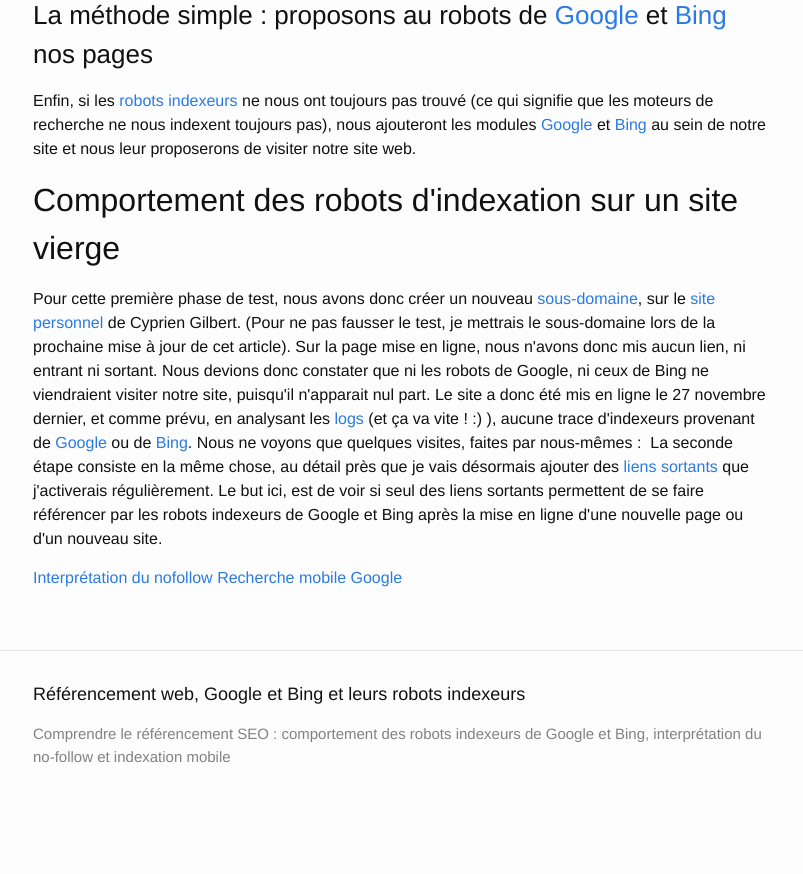
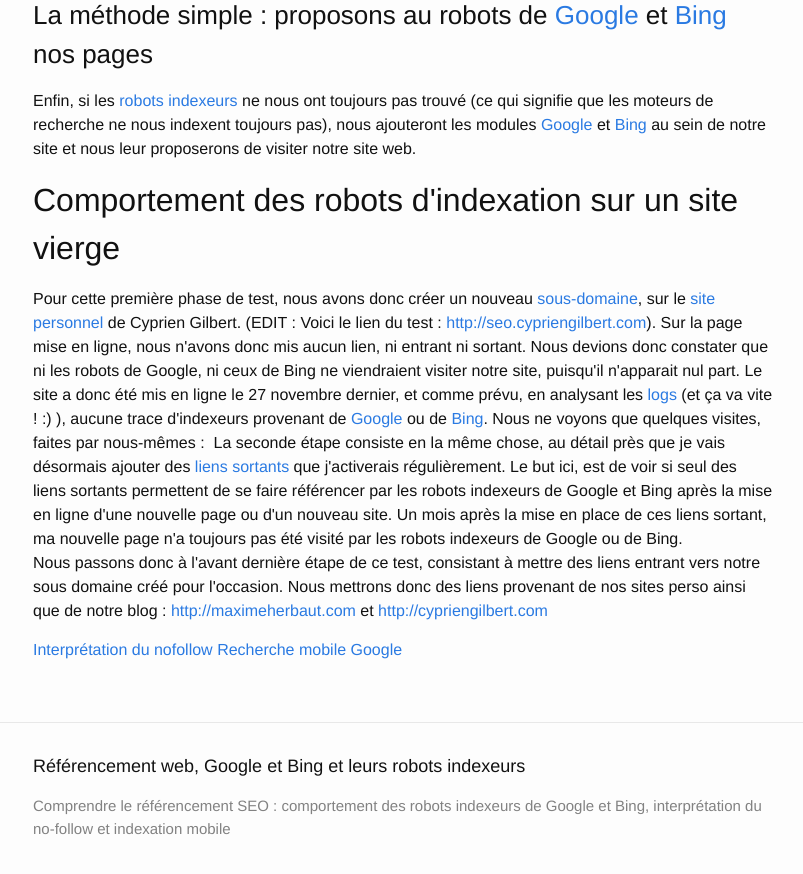
Before and after one commit to pierloui/pierloui.github.io, a Jekyll site: the page built from _posts/2015-10-30-comportement-robot-indexeur-google-bing.html, in a window 1280 px wide and 900 px high, scrolled down 1590 px. Shown: the top 874 px of the window, without its empty margins (237-1040 px from the left). Built offline with Jekyll 4.4.1, drawn with Linux system fonts in a browser that asks for light colours; nearby versions of some CDN libraries; before the commit the page ends 2418 px from its top, so only the background shows below that.

Commit message:
Update 2015-10-30-comportement-robot-indexeur-google-bing.html

```diff
--- a/_posts/2015-10-30-comportement-robot-indexeur-google-bing.html
+++ b/_posts/2015-10-30-comportement-robot-indexeur-google-bing.html
@@ -40,11 +40,13 @@
   <h2>
     Comportement des robots d'indexation sur un site vierge
   </h2>
-  Pour cette première phase de test, nous avons donc créer un nouveau <a href="http://www.referencement-web.site/glossaire-referencement-SEO/">sous-domaine</a>, sur le <a href="http://cypriengilbert.com">site personnel</a> de Cyprien Gilbert. (Pour ne pas fausser le test, je mettrais le sous-domaine lors de la prochaine mise à jour de cet article). Sur la page mise en ligne, nous n'avons donc mis aucun lien, ni entrant ni sortant. Nous devions donc constater que ni les robots de Google, ni ceux de Bing ne viendraient visiter notre site, puisqu'il n'apparait nul part.
+  Pour cette première phase de test, nous avons donc créer un nouveau <a href="http://www.referencement-web.site/glossaire-referencement-SEO/">sous-domaine</a>, sur le <a href="http://cypriengilbert.com">site personnel</a> de Cyprien Gilbert. (EDIT : Voici le lien du test : <a>http://seo.cypriengilbert.com</a>). Sur la page mise en ligne, nous n'avons donc mis aucun lien, ni entrant ni sortant. Nous devions donc constater que ni les robots de Google, ni ceux de Bing ne viendraient visiter notre site, puisqu'il n'apparait nul part.
   Le site a donc été mis en ligne le 27 novembre dernier, et comme prévu, en analysant les <a href="http://www.referencement-web.site/glossaire-referencement-SEO/">logs</a> (et ça va vite ! :) ), aucune trace d'indexeurs provenant de <a href="http://www.referencement-web.site/glossaire-referencement-SEO/">Google</a> ou de <a href="http://www.referencement-web.site/glossaire-referencement-SEO/"> Bing</a>. Nous ne voyons que quelques visites, faites par nous-mêmes :
   <img></img>
   La seconde étape consiste en la même chose, au détail près que je vais désormais ajouter des <a href="http://www.referencement-web.site/glossaire-referencement-SEO/">liens sortants</a> que j'activerais régulièrement. Le but ici, est de voir si seul des liens sortants permettent de se faire référencer par les robots indexeurs de Google et Bing après la mise en ligne d'une nouvelle page ou d'un nouveau site.
-
+  Un mois après la mise en place de ces liens sortant, ma nouvelle page n'a toujours pas été visité par les robots indexeurs de Google ou de Bing.<br>
+  Nous passons donc à l'avant dernière étape de ce test, consistant à mettre des liens entrant vers notre sous domaine créé pour l'occasion. Nous mettrons donc des liens
+  provenant de nos sites perso ainsi que de notre blog : <a href="http://maximeherbaut.com">http://maximeherbaut.com</a> et <a href="http://cypriengilbert.com">http://cypriengilbert.com</a>
 
 </p>
 
```
